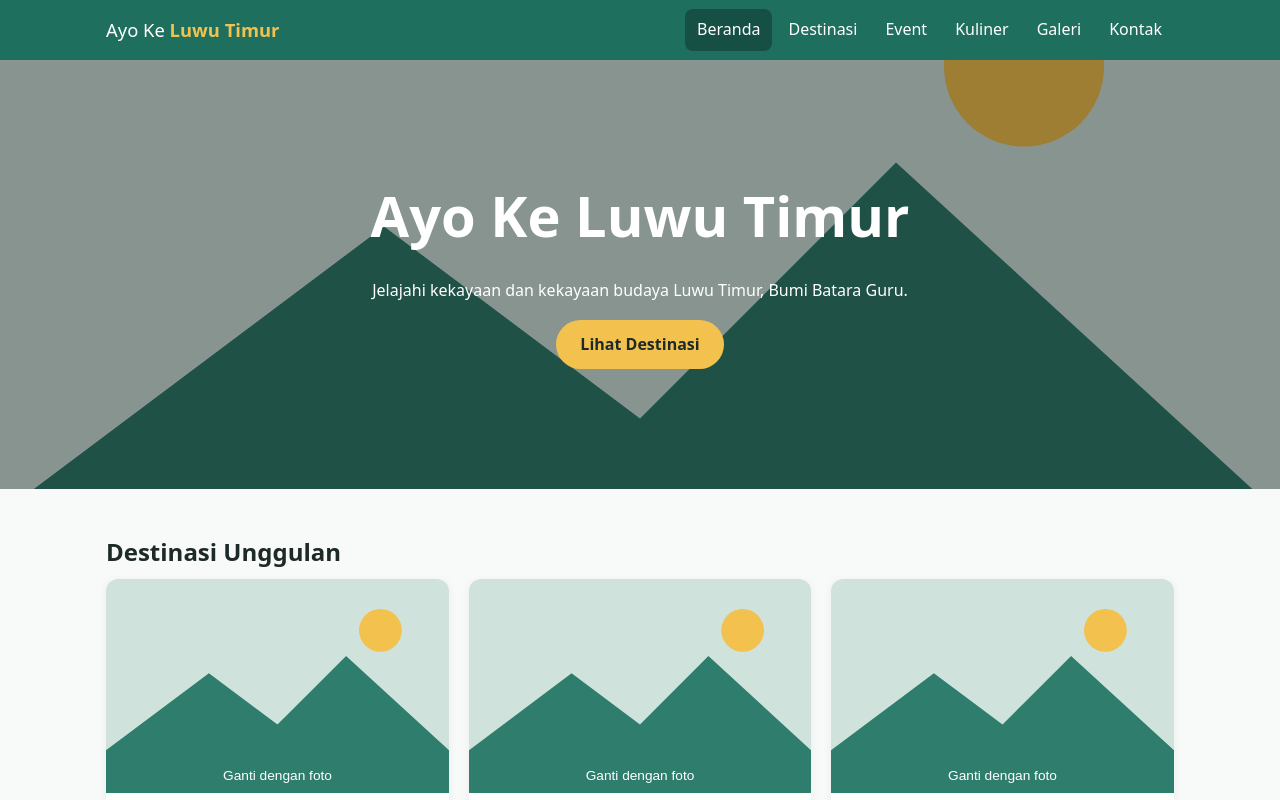
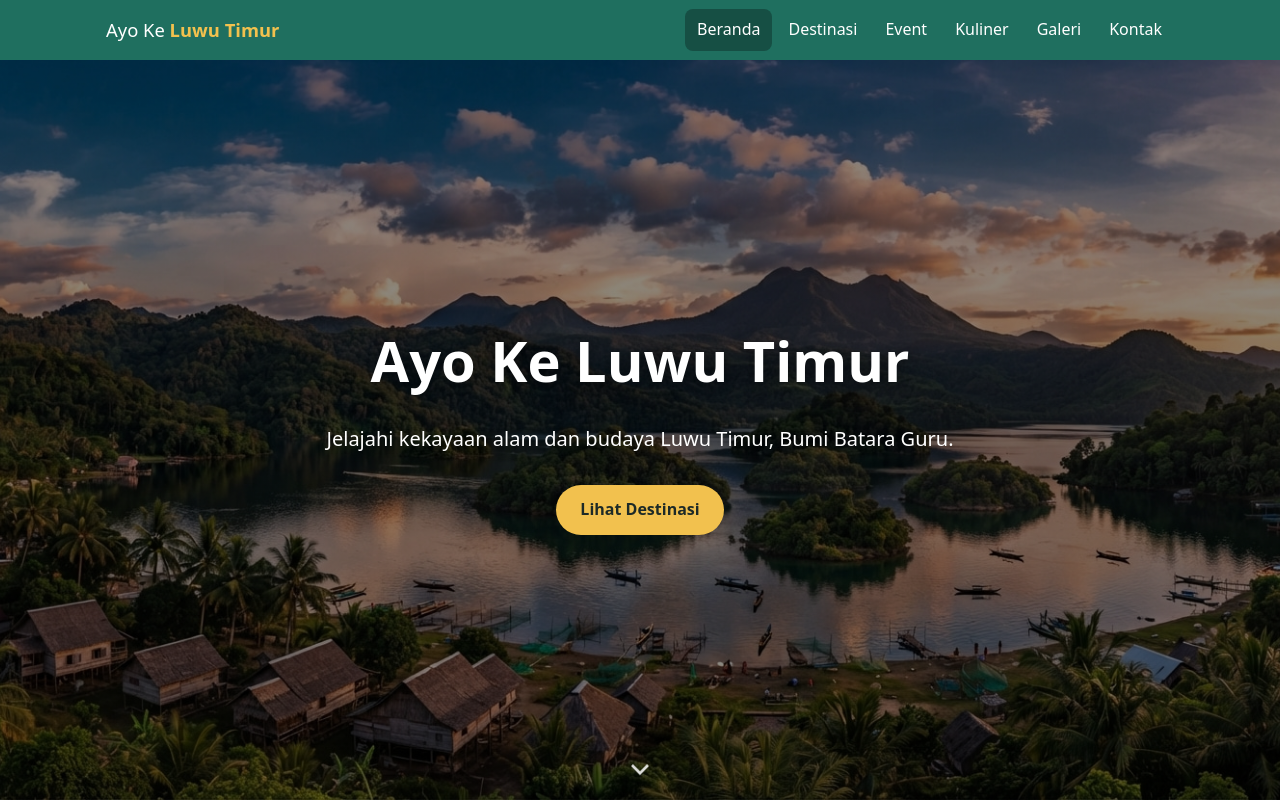
Before and after one commit to telemaptika-lutim/ayokelutim, a plain HTML site: page index.html in a window 1280 px wide. Shown: the top 800 px of the page. Drawn offline with Linux system fonts and the light colour scheme.

Commit message:
feat: hero foto layar penuh (closes #2)

```diff
--- a/assets/css/style.css
+++ b/assets/css/style.css
@@ -28,8 +28,35 @@ h1, h2, h3 { line-height: 1.25; margin: 0 0 .5em; }
 .nav-toggle { display: none; background: none; border: 0; color: var(--putih); font-size: 1.6rem; cursor: pointer; }
 
 /* Hero */
-.hero { background: linear-gradient(rgba(0,0,0,.35), rgba(0,0,0,.35)), url("../img/placeholder.svg") center/cover; color: var(--putih); padding: 120px 0; text-align: center; }
-.hero h1 { font-size: clamp(2rem, 6vw, 3.5rem); }
+/* Hero: foto layar penuh (issue #2)
+   - Foto utama: assets/img/hero.jpg
+   - Jika hero.jpg belum ada, otomatis memakai placeholder.svg
+   - Lapisan gelap (rgba) agar judul & tombol tetap terbaca */
+.hero {
+  position: relative;
+  min-height: calc(100vh - 60px);   /* 60px = tinggi menu atas */
+  min-height: calc(100svh - 60px);  /* versi untuk HP modern */
+  display: flex;
+  align-items: center;
+  justify-content: center;
+  text-align: center;
+  color: var(--putih);
+  background-color: var(--hijau-tua);
+  background-image:
+    linear-gradient(rgba(0,0,0,.45), rgba(0,0,0,.45)),
+    url("../img/hero.jpg"),
+    url("../img/placeholder.svg");
+  background-size: cover;
+  background-position: center;
+  background-repeat: no-repeat;
+}
+.hero-content { padding: 0 16px; }
+.hero h1 { font-size: clamp(2rem, 6vw, 3.5rem); text-shadow: 0 2px 12px rgba(0,0,0,.4); }
+.hero p { font-size: clamp(1rem, 2.2vw, 1.25rem); margin: 0 0 1.5em; text-shadow: 0 1px 8px rgba(0,0,0,.4); }
+.hero-scroll { position: absolute; bottom: 16px; left: 50%; transform: translateX(-50%); color: var(--putih); text-decoration: none; line-height: 0; opacity: .85; animation: turun 1.8s infinite; }
+@keyframes turun { 0%,100% { transform: translate(-50%,0); } 50% { transform: translate(-50%,8px); } }
+html { scroll-behavior: smooth; }
+#unggulan { scroll-margin-top: 60px; }
 .page-hero { background: var(--hijau-tua); color: var(--putih); padding: 48px 0; }
 .btn { display: inline-block; background: var(--kuning); color: var(--teks); padding: 12px 24px; border-radius: 999px; border: 0; font-weight: 600; text-decoration: none; cursor: pointer; font-size: 1rem; }
 
@@ -61,5 +88,4 @@ h1, h2, h3 { line-height: 1.25; margin: 0 0 .5em; }
   .nav { display: none; position: absolute; top: 60px; left: 0; right: 0; background: var(--hijau); flex-direction: column; padding: 8px 16px 16px; }
   .nav.open { display: flex; }
   .two-col { grid-template-columns: 1fr; }
-  .hero { padding: 80px 0; }
 }
--- a/index.html
+++ b/index.html
@@ -25,14 +25,15 @@
 
   <main>
     <section class="hero">
-      <div class="container">
+      <div class="container hero-content">
         <h1>Ayo Ke Luwu Timur</h1>
-        <p>Jelajahi kekayaan dan kekayaan budaya Luwu Timur, Bumi Batara Guru.</p>
+        <p>Jelajahi kekayaan alam dan budaya Luwu Timur, Bumi Batara Guru.</p>
         <a class="btn" href="destinasi.html">Lihat Destinasi</a>
       </div>
+      <a class="hero-scroll" href="#unggulan" aria-label="Gulir ke bawah"><svg width="32" height="32" viewBox="0 0 24 24" fill="none" stroke="currentColor" stroke-width="2"><path d="M6 9l6 6 6-6"/></svg></a>
     </section>
 
-    <section class="container section">
+    <section class="container section" id="unggulan">
       <h2>Destinasi Unggulan</h2>
       <div class="grid" data-source="destinasi" data-limit="3"></div>
     </section>
```
Also changed, not shown: assets/img/hero.jpg (added).
